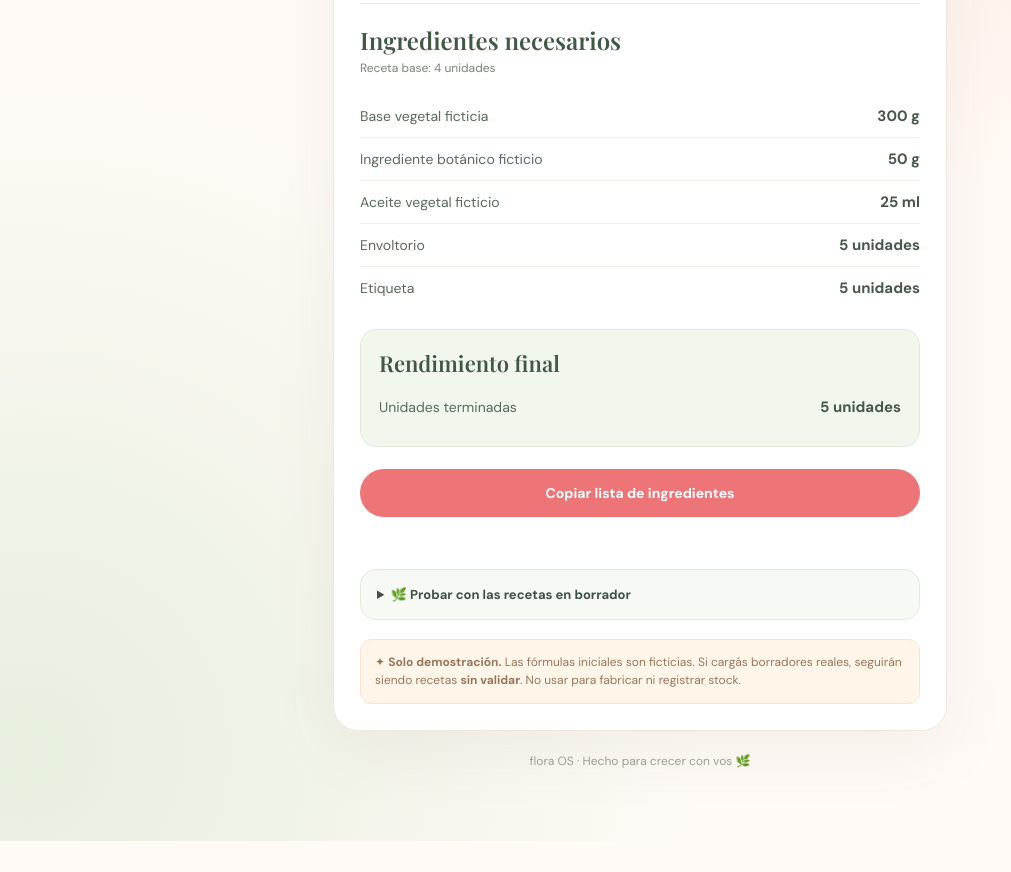
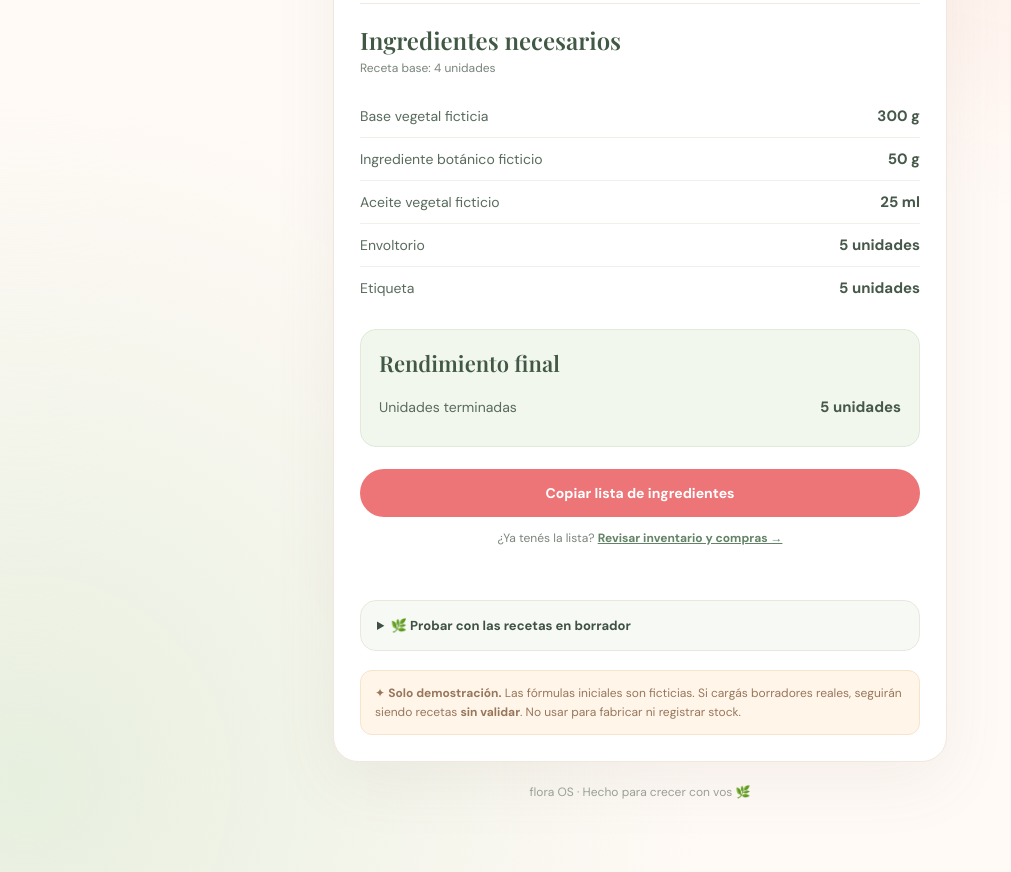
Before and after one commit to alexibarraar-ops/flora, a plain HTML site: page calculadora.html in a window 1280 px wide. Shown: the part 439-1311 px from the top of the page, without its empty margins (0-1011 px from the left). Before the commit the page ends 1280 px from the top, so only its background shows below. Drawn offline with nearby package versions, Linux system fonts and the light colour scheme.

Commit message:
Flora OS: enlazar calculadora con inventario de prueba

```diff
--- a/calculadora.html
+++ b/calculadora.html
@@ -37,6 +37,7 @@
     <div id="advertencias"></div>
     <div class="yield" id="rendimiento" aria-live="polite"><h3>Rendimiento final</h3><div id="detalleRendimiento"></div></div>
     <div class="actions"><button class="copy" type="button" id="copiar">Copiar lista de ingredientes</button></div>
+    <p style="margin-top:12px;text-align:center;font-size:12px">¿Ya tenés la lista? <a href="./inventario.html" style="color:#638367;font-weight:700">Revisar inventario y compras →</a></p>
     <div id="feedback" role="status"></div>
     <details class="import"><summary>🌿 Probar con las recetas en borrador</summary><p>Desde la planilla privada de Flora, abrí <strong>BORRADOR_RECETAS</strong>, seleccioná <strong>A1:H95</strong>, copiá y pegá acá. Los datos se procesan solamente en este navegador; no se envían ni se guardan.</p><textarea id="datos" aria-label="Pegar filas copiadas de la planilla" placeholder="Pegá aquí las celdas copiadas..."></textarea><button id="cargar" type="button">Cargar borradores</button><p id="import-feedback" role="status"></p></details>
     <div class="notice" id="aviso">✦ <strong>Solo demostración.</strong> Las fórmulas iniciales son ficticias. Si cargás borradores reales, seguirán siendo recetas <strong>sin validar</strong>. No usar para fabricar ni registrar stock.</div>
```
